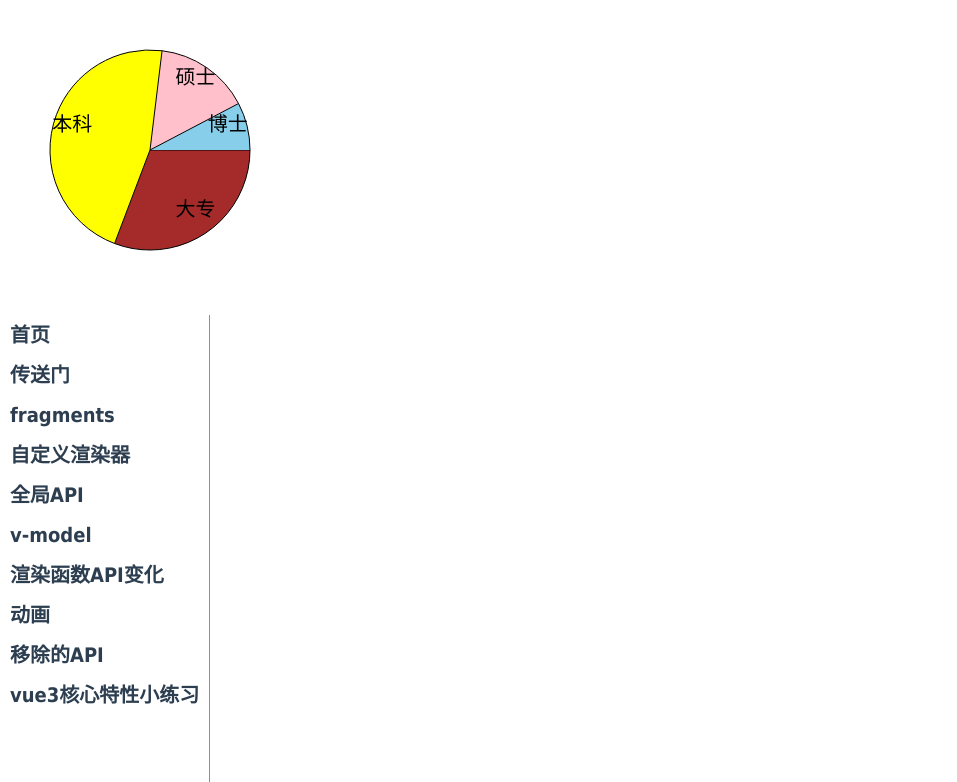
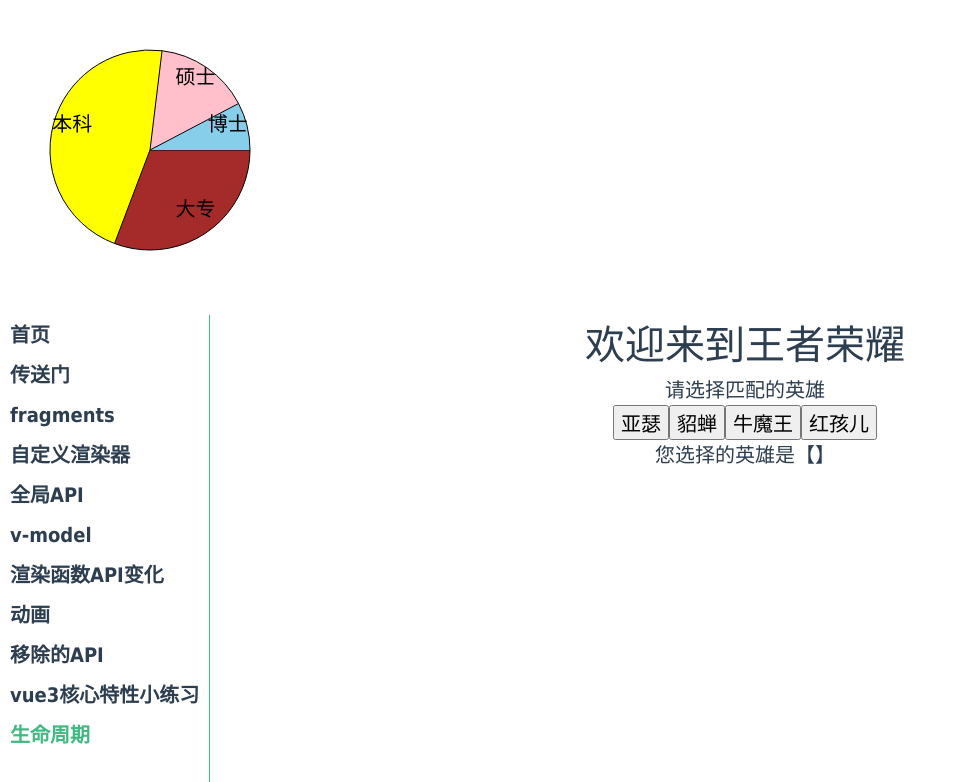
Before and after one commit to franksunhd/vue-v3, a Vue app: page /lifeCycle in a window 1280 px wide. Shown: the top 782 px of the page, without its empty margins (0-957 px from the left). Built offline with nearby package versions, Linux system fonts and the light colour scheme.

Commit message:
生命周期

```diff
--- a/src/router/index.js
+++ b/src/router/index.js
@@ -62,6 +62,12 @@
         meta: {title: 'vue3核心特性小练习'},
         component: () => import('../views/todos/todos')
     },
+    {
+        path: '/lifeCycle',
+        name: 'lifeCycle',
+        meta: {title: '生命周期'},
+        component: () => import('../views/lifeCycle')
+    },
 ];
 
 const router = createRouter({
--- /dev/null
+++ b/src/views/lifeCycle.vue
@@ -0,0 +1,81 @@
+<template>
+    <div style="text-align: center;font-size: 20px;">
+        <h1>欢迎来到王者荣耀</h1>
+        <div>请选择匹配的英雄</div>
+        <div>
+            <button @click="selectedFun(index)" v-for="(item,index) in girls" :key="index">{{item}}</button>
+        </div>
+        <div>
+            您选择的英雄是【{{selectedName}}】
+        </div>
+    </div>
+</template>
+
+<script>
+    import {
+        onBeforeMount,
+        onMounted,
+        onBeforeUpdate,
+        onUpdated,
+        reactive,
+        toRefs
+    } from 'vue';
+
+    export default {
+        name: "lifeCycle",
+        setup() {
+            const data = reactive({
+                girls: ['亚瑟', '貂蝉', '牛魔王', '红孩儿'],
+                selectedName: '',
+                selectedFun: (index) => {
+                    data.selectedName = data.girls[index];
+                }
+            });
+
+            onUpdated(() => {
+                console.log('5.组件更新之后执行-----onUpdated()');
+            });
+
+            onBeforeUpdate(() => {
+                console.log('4.组件更新之前执行-----onBeforeUpdate()');
+            });
+
+            onMounted(() => {
+                console.log('3.组件挂载在页面之后执行-----onMounted()');
+            });
+
+            onBeforeMount(() => {
+                console.log('2.组件挂载在页面之前执行-----onBeforeMount()');
+            });
+
+            console.log('1.开始创建组件-----setup()');
+
+            return {...toRefs(data)}
+        },
+        beforeCreate() {
+            console.log('1.1 组件创建之前-----beforeCreate()');
+        },
+        created() {
+            console.log('1.2 组件创建之后-----created()');
+        },
+        beforeMount() {
+            console.log('2.1 组件挂载在页面之前执行-----beforeMount()');
+        },
+        mounted() {
+            console.log('3.1 组件挂载在页面之后执行-----mounted()');
+        },
+        beforeUpdate() {
+            console.log('4.1 组件更新之前执行-----beforeUpdate()');
+        },
+        updated() {
+            console.log('5.1 组件更新之后执行-----updated()');
+        },
+        /*
+        *
+        */
+    }
+</script>
+
+<style scoped>
+
+</style>
```
